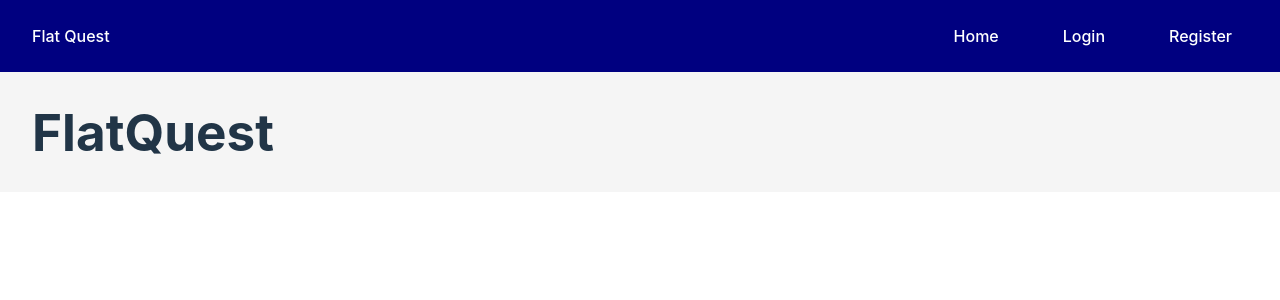
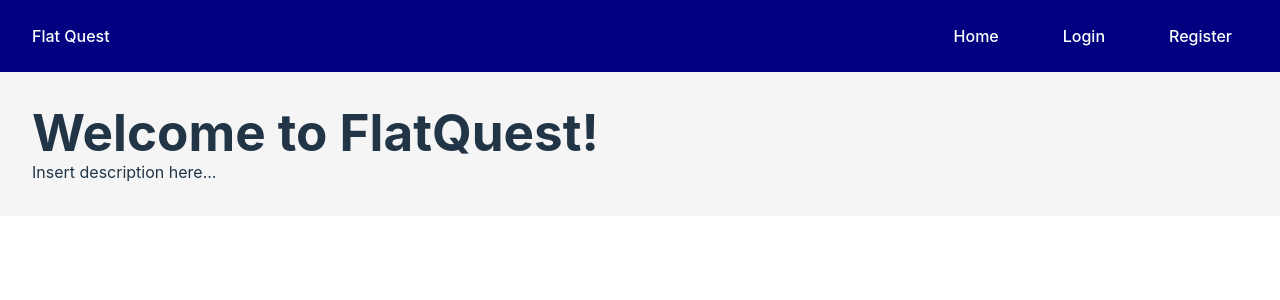
Before and after one commit to tamrachan/FlatQuestWeb, a React (Vite) app in the folder front-end/: page / in a window 1280 px wide. Shown: the top 300 px of the page. Built offline with nearby package versions, Linux system fonts and the light colour scheme.

Commit message:
small fixes/updates to Login, Register and Home

```diff
--- /dev/null
+++ b/front-end/src/css/Home.css
@@ -0,0 +1,3 @@
+.home {
+    background-color: whitesmoke;
+}
--- a/front-end/src/pages/Home.jsx
+++ b/front-end/src/pages/Home.jsx
@@ -1,8 +1,10 @@
+import "../css/Home.css"
 
 function Home() {
 
     return <div className="home">
-        <h1>FlatQuest</h1>
+        <h1>Welcome to FlatQuest!</h1>
+        <p>Insert description here...</p>
     </div>
 }
 
--- a/front-end/src/pages/Login.jsx
+++ b/front-end/src/pages/Login.jsx
@@ -24,6 +24,8 @@ function Login() {
             } catch (error) {
                 console.log("Error sending details:", error);
             }
+        } else {
+            alert("Error logging in: Invalid login details.");
         }
     }
 
@@ -32,10 +34,10 @@ function Login() {
             <div className="auth-form-container">
                 <h2>Login</h2>
                 <form className="login-form" onSubmit={handleSubmit}>
-                    <label for="email">Username/Email:</label>
+                    <label htmlFor="email">Username/Email:</label>
                     <input value={email} onChange={(e) => setEmail(e.target.value)} type="email" placeholder="username or youremail@gmail.com" id="email" name="email" />
                     <br></br>
-                    <label for="password">Password:</label>
+                    <label htmlFor="password">Password:</label>
                     <input value={pass} onChange={(e) => setPass(e.target.value)} type="password" placeholder="***********" id="password" name="password" />
                     <br></br>
                     <button type="submit">Log in</button>
--- a/front-end/src/pages/Register.jsx
+++ b/front-end/src/pages/Register.jsx
@@ -23,7 +23,7 @@ function Register() {
             setPass('');
             setName('');
         } else {
-            console.log("Invalid entries");
+            alert("Error creating account: Ensure all entries are valid.");
         }
     }
 
@@ -32,16 +32,16 @@ function Register() {
             <div className="auth-form-container">
                 <h2>Register</h2>
                 <form className="register-form" onSubmit={handleSubmit}>
-                    <label for="name">Full name:</label>
+                    <label htmlFor="name">Full name:</label>
                     <input value={name} onChange={(e) => setName(e.target.value)} type="name" placeholder="Full name" id="name" name="name" />
                     <br></br>
-                    <label for="user">Username:</label>
+                    <label htmlFor="user">Username:</label>
                     <input value={user} onChange={(e) => setUser(e.target.value)} type="user" placeholder="username" id="user" name="user" />
                     <br></br>
-                    <label for="email">Email:</label>
+                    <label htmlFor="email">Email:</label>
                     <input value={email} onChange={(e) => setEmail(e.target.value)} type="email" placeholder="youremail@gmail.com" id="email" name="email" />
                     <br></br>
-                    <label for="password">Password:</label>
+                    <label htmlFor="password">Password:</label>
                     <input value={pass} onChange={(e) => setPass(e.target.value)} type="password" placeholder="*********" id="password" name="password" />
                     <br></br>
                     <button type="submit">Log in</button>
```
